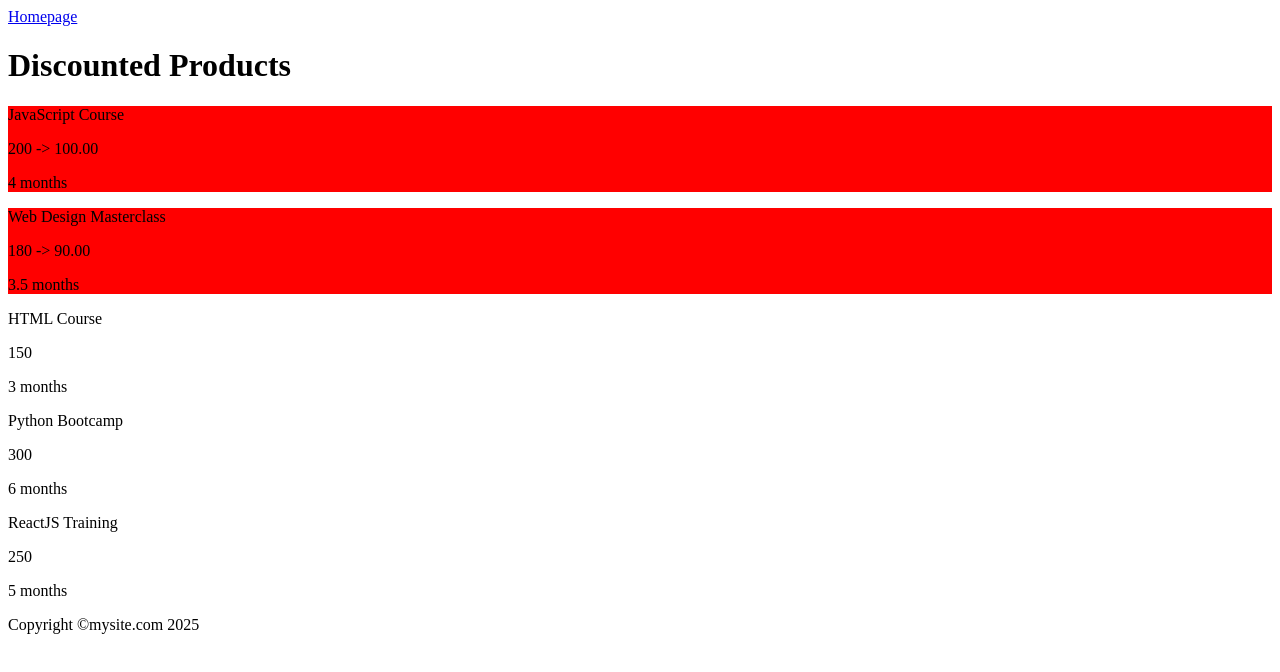
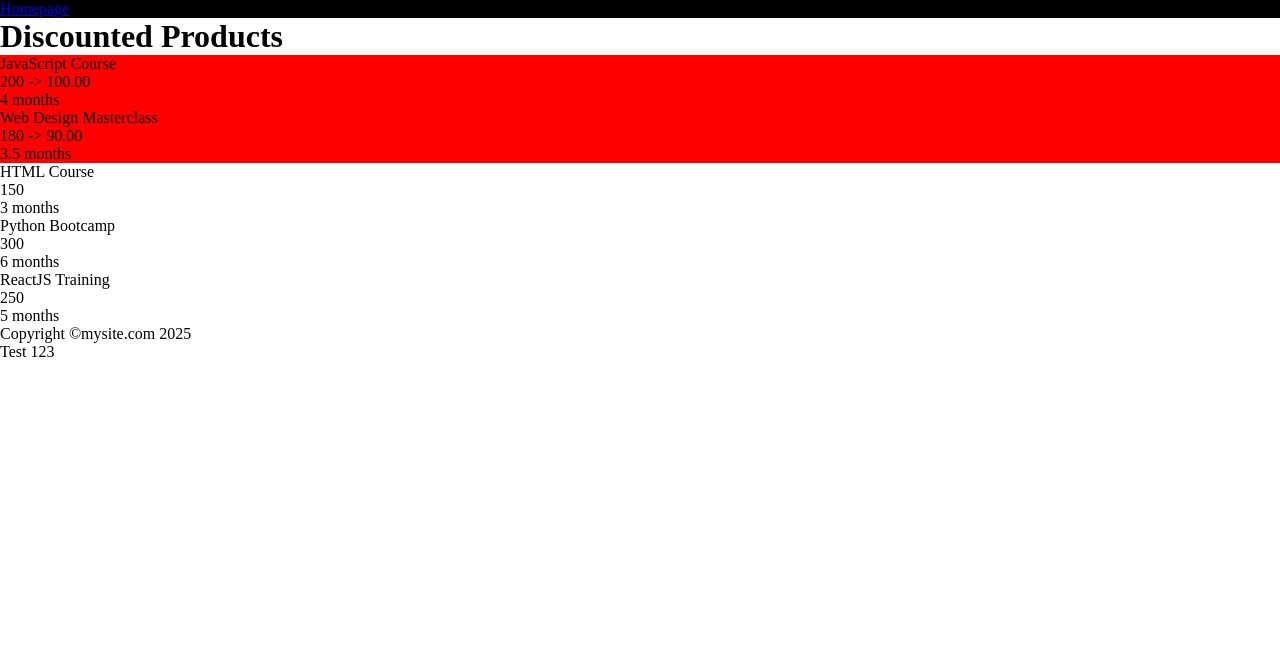
Before and after one commit to ITMentorstva/vue-6, a Vue app: page / in a window 1280 px wide. Shown: the top 672 px of the page. Built offline with nearby package versions, Linux system fonts and the light colour scheme.

Commit message:
* added css for navigation

```diff
--- a/src/App.vue
+++ b/src/App.vue
@@ -3,6 +3,8 @@
   <Navigation />
   <router-view></router-view>
   <Footer />
+
+  <nav>Test 123</nav>
 
 </template>
 
@@ -56,3 +58,5 @@ export default {
   })
 }
 </script>
+
+<style src="./assets/css/main.css"></style>
--- /dev/null
+++ b/src/assets/css/main.css
@@ -0,0 +1,4 @@
+* {
+    margin: 0;
+    padding: 0;
+}
--- /dev/null
+++ b/src/assets/css/partials/navigation.css
@@ -0,0 +1,4 @@
+
+nav {
+    background-color: black;
+}
--- a/src/components/Partials/navigation.vue
+++ b/src/components/Partials/navigation.vue
@@ -10,3 +10,5 @@
     name: 'Navigation'
   }
 </script>
+
+<style scoped src="@/assets/css/partials/navigation.css"></style>
--- a/src/main.js
+++ b/src/main.js
@@ -13,8 +13,6 @@ const router = createRouter({
     ]
 });
 
-// 404 -> Nismo uspeli da pronadjemo ovu stranicu
-
 
 createApp(App)
     .use(router)
```
